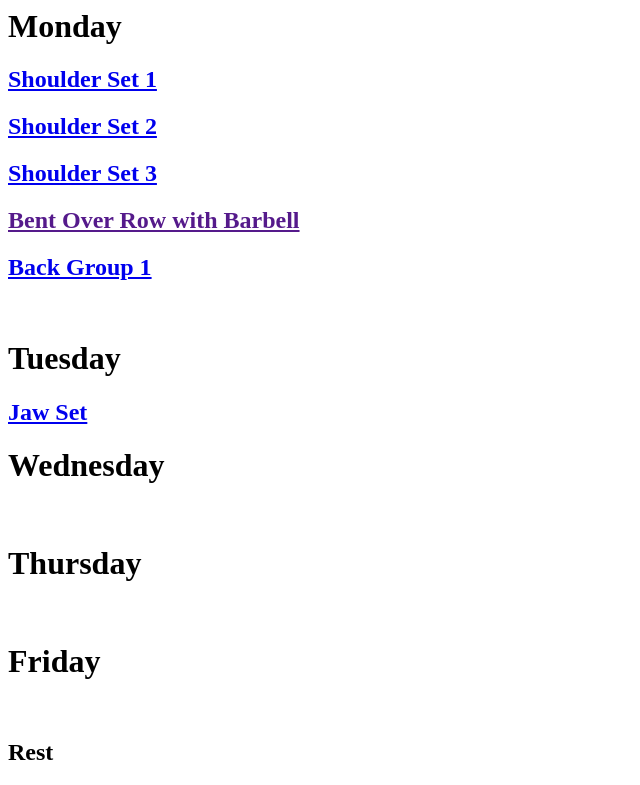
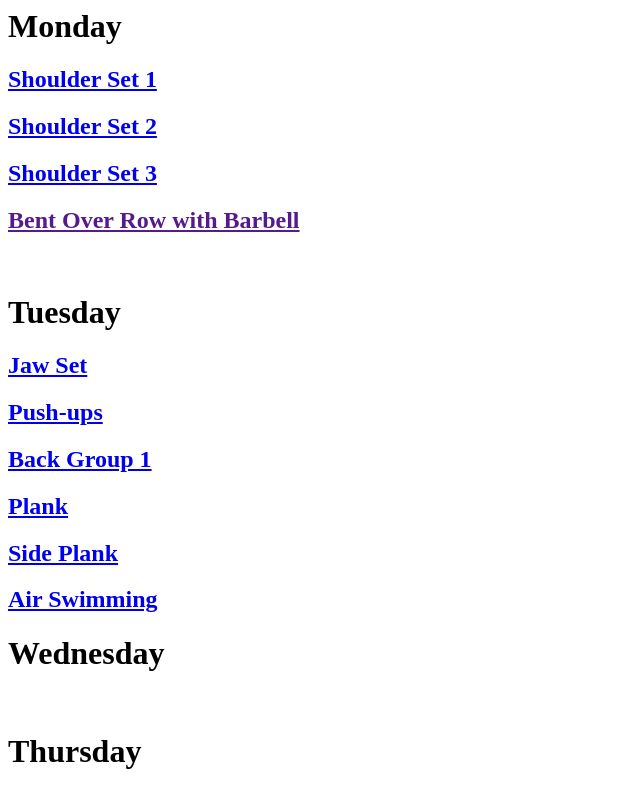
Before and after one commit to moore1474/workout, a plain HTML site: page index.html in a window 1280 px wide. Shown: the top 785 px of the page, without its empty margins (0-640 px from the left). Drawn offline with Linux system fonts and the light colour scheme.

Commit message:
Added Tuesday

```diff
--- a/index.html
+++ b/index.html
@@ -4,10 +4,15 @@
   <h2><a href="https://moore1474.github.io/workout/sets/shoulders_group_2.html">Shoulder Set 2</a></h2>
   <h2><a href="https://moore1474.github.io/workout/sets/shoulders_group_3.html">Shoulder Set 3</a></h2>
   <h2><a href="">Bent Over Row with Barbell</a></h2>
-  <h2><a href="https://moore1474.github.io/workout/sets/back_group_1.html">Back Group 1</a></h2>
+
   </br>
   <h1>Tuesday</h1>
-  <h2><a href="https://moore1474.github.io/workout/sets/jaw_set.html">Jaw Set</a></h2>
+  <h2><a href="https://www.healthline.com/health/tmj-exercises#exercise">Jaw Set</a></h2>
+  <h2><a href="https://www.verywellfit.com/the-push-up-exercise-3120574">Push-ups</a></h2>
+  <h2><a href="https://moore1474.github.io/workout/sets/back_group_1.html">Back Group 1</a></h2>
+  <h2><a href="https://www.verywellfit.com/the-plank-exercise-3120068">Plank</a></h2>
+  <h2><a href="https://www.verywellfit.com/the-plank-exercise-3120068">Side Plank</a></h2>
+  <h2><a href="https://www.verywellfit.com/pilates-mat-exercise-swimming-2704711">Air Swimming</a></h2>
   <h1>Wednesday</h1>
   </br>
   <h1>Thursday</h1>
```
